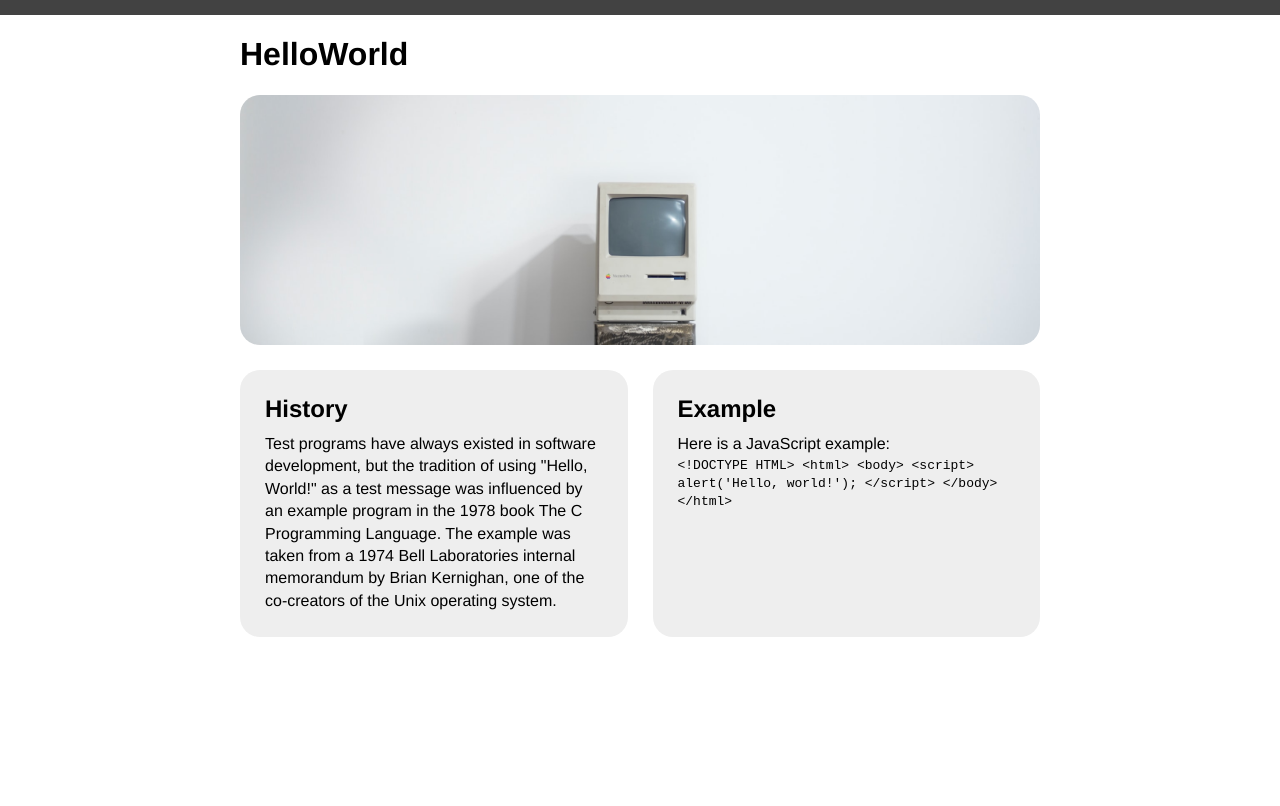
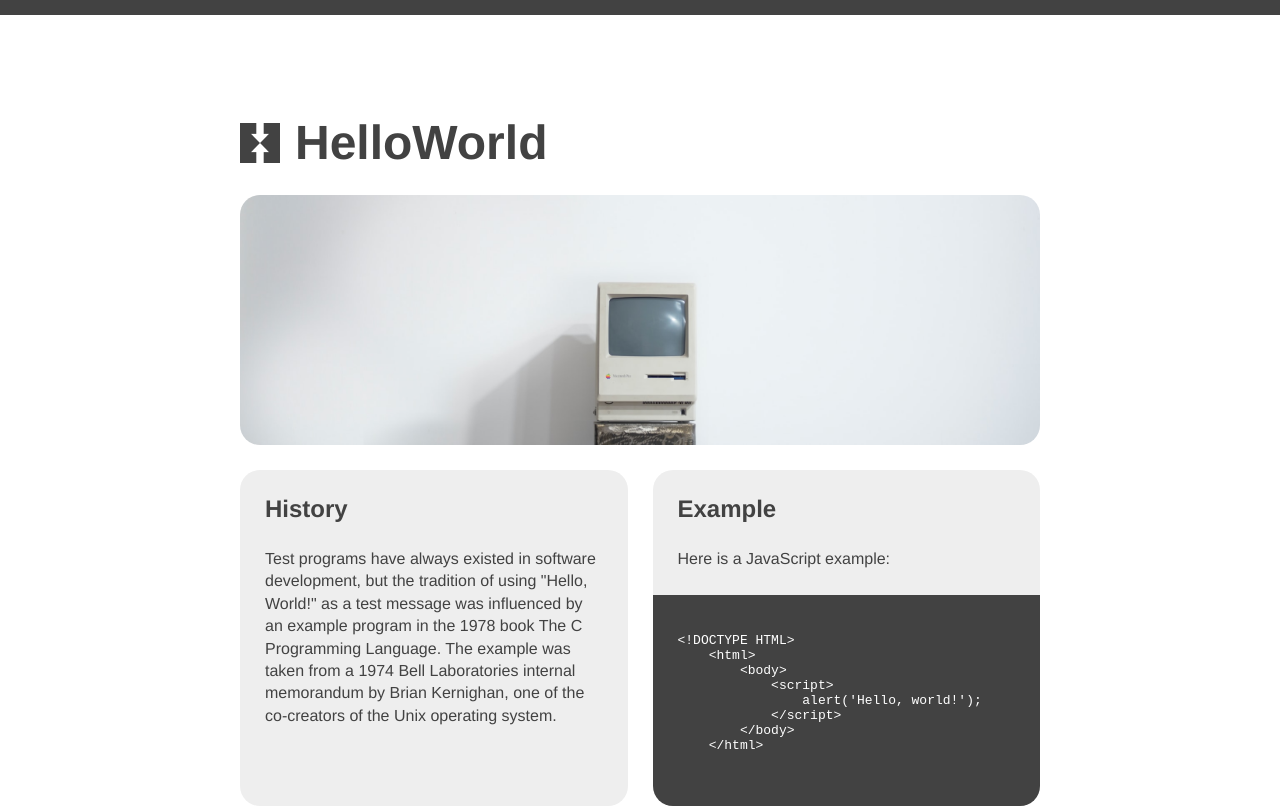
Before and after one commit to blackm-97/Hello-World-2, a plain HTML site: page index.html in a window 1280 px wide. Drawn offline with Linux system fonts and the light colour scheme.

Commit message:
CSS details

```diff
--- a/index.html
+++ b/index.html
@@ -26,10 +26,13 @@
                     of the co-creators of the Unix operating system.
                 </p>
             </section>
-            <section>
+            <section class="with-code">
+                <div class="code-copy">
                     <h2>Example</h2>
                     <p>Here is a JavaScript example:</p>
-                <code>
+                </div>
+                <div class="code-html">
+                    <code><pre>
 &lt;!DOCTYPE HTML&gt;
     &lt;html&gt;
         &lt;body&gt;
@@ -38,7 +41,8 @@
             &lt;/script&gt;
         &lt;/body&gt;
     &lt;/html&gt;
-                </code>
+                    </pre></code>
+                </div>
             </section>
         </div>
         <script src="index.js"></script>
--- a/screen.css
+++ b/screen.css
@@ -3,6 +3,7 @@ body {
     font-family: Helvetica, sans-serif;
     border-top: 15px solid#424242;
     margin: 0 auto;
+    color: #424242;
 }
 
 main{
@@ -27,13 +28,45 @@ main{
     flex-grow: 1;
     flex-basis: 0;
     background: #eee;
-    padding: 25px;
     border-radius: 20px;
     margin-top: 25px;
 }
 
+.details section.with-code{
+    padding: 0;
+}
+
+.details section.history{
+    padding: 25px;
+}
+
+.details section p{
+    margin: 25px;
+}
+
+.details section h2{
+    margin: 25px;
+}
+
+div.code-html{
+    padding: 25px;
+    background: #424242;
+    color: #fff;
+    border-radius: 0 0 20px 20px;
+}
+
 img{
     width: 100%;
+}
+
+h1{
+    background-image: url('images/Logo.png');
+    background-repeat: no-repeat;
+    background-size: 40px;
+    background-position: center left;
+    font-size: 3em;
+    padding-left: 55px;
+    margin: 100px 0 25px 0;
 }
 
 h2{
```
Lines whose indentation alone changed are shown as unchanged.
